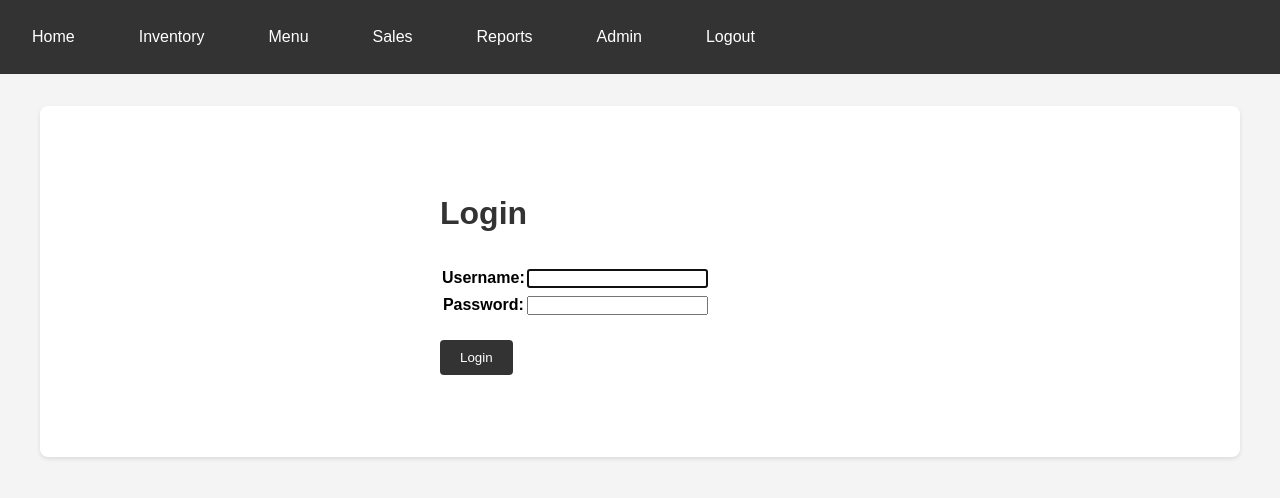
After one commit to 2mjlux/Django_delights, a Django app: page /login/ in a window 1280 px wide. The commit adds this page. Shown: the top 498 px of the page. Run offline with Django 5.2, Linux system fonts and the light colour scheme.

Commit message:
Add authentication: login/logout pages and protect all views with LoginRequiredMixin, complete PLANNING.md

```diff
--- a/djangodelights/settings.py
+++ b/djangodelights/settings.py
@@ -121,3 +121,8 @@ STATIC_URL = 'static/'
 # https://docs.djangoproject.com/en/5.2/ref/settings/#default-auto-field
 
 DEFAULT_AUTO_FIELD = 'django.db.models.BigAutoField'
+
+# Authentication settings
+LOGIN_URL = '/login/'
+LOGIN_REDIRECT_URL = '/'
+LOGOUT_REDIRECT_URL = '/login/'
--- a/inventory/templates/inventory/base.html
+++ b/inventory/templates/inventory/base.html
@@ -27,6 +27,7 @@
             list-style: none;
             display: flex;
             gap: 2rem;
+            align-items: center;
         }
 
         nav a {
@@ -36,6 +37,17 @@
         }
 
         nav a:hover {
+            background-color: #555;
+            border-radius: 4px;
+        }
+
+        nav button {
+            color: white;
+            text-decoration: none;
+            padding: 0.5rem 1rem;
+        }
+
+        nav button:hover {
             background-color: #555;
             border-radius: 4px;
         }
@@ -59,13 +71,19 @@
 <body>
     <nav>
         <ul>
-            <li><a href="/">Home</a></li>
-            <li><a href="/inventory/">Inventory</a></li>
-            <li><a href="/menu/">Menu</a></li>
-            <li><a href="/sales/">Sales</a></li>
-            <li><a href="/reports/">Reports</a></li>
+            <li><a href="{% url 'home' %}">Home</a></li>
+            <li><a href="{% url 'inventory' %}">Inventory</a></li>
+            <li><a href="{% url 'menu' %}">Menu</a></li>
+            <li><a href="{% url 'sales' %}">Sales</a></li>
+            <li><a href="{% url 'reports' %}">Reports</a></li>
             <li><a href="/admin/">Admin</a></li>
-            <li><a href="/logout/">Logout</a></li>
+            <li style="display: inline;">
+                <form method="post" action="{% url 'logout' %}" style="display: inline;
+                margin: 0;">
+                    {% csrf_token %}
+                    <button type="submit" style="background: none; border: none; color: white; cursor: pointer; padding: 0.5rem 1rem; font: inherit;">Logout</button>
+                </form>
+            </li>
         </ul>
     </nav>
 
--- /dev/null
+++ b/inventory/templates/inventory/login.html
@@ -0,0 +1,27 @@
+{% extends "inventory/base.html" %}
+
+{% block title %}Login - Django Delights{% endblock %}
+
+{% block content %}
+    <div style="max-width: 400px; margin: 50px auto;">
+        <h1>Login</h1>
+
+        {% if form.errors %}
+            <div style="background-color: #fee; border: 2px solid #c00; border-radius: 4px; padding: 15px; margin-bottom: 20px;">
+                <p style="color: #c00; font-weight: bold;">Invalid username or password</p>
+            </div>
+        {% endif %}
+
+        <form method="post">
+            {% csrf_token %}
+
+            <table>
+                {{ form.as_table }}
+            </table>
+
+            <div style="margin-top: 20px;">
+                <button type="submit" style="padding: 10px 20px; background-color: #333; color: white; border: none; border-radius: 4px; cursor: pointer;">Login</button>
+            </div>
+        </form>
+    </div>
+{% endblock %}
--- a/inventory/urls.py
+++ b/inventory/urls.py
@@ -1,7 +1,13 @@
 from django.urls import path
 from . import views
+from django.contrib.auth.views import LoginView, LogoutView
+
 
 urlpatterns = [
+    path('login/', LoginView.as_view(template_name='inventory/login.html'),
+        name='login'),
+    path('logout/', LogoutView.as_view(template_name='inventory/logout.html'),
+        name='logout'),
     path('', views.HomeView.as_view(), name='home'),
     path('inventory/', views.IngredientListView.as_view(), name='inventory'),
     path('menu/', views.MenuItemListView.as_view(), name='menu'),
```
Also changed, not shown: PLANNING.md (+10 -10 lines), inventory/views.py (+11 -10 lines), 1 other file.
